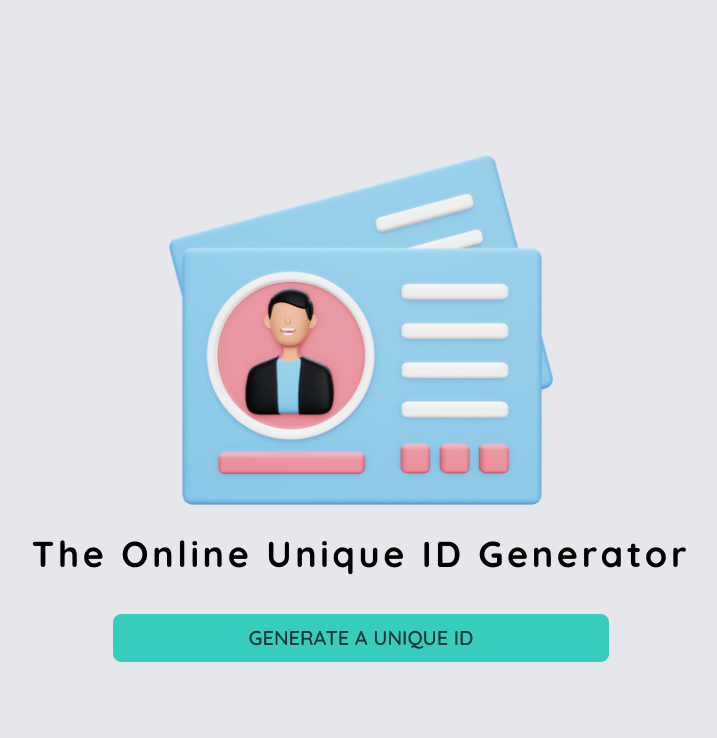
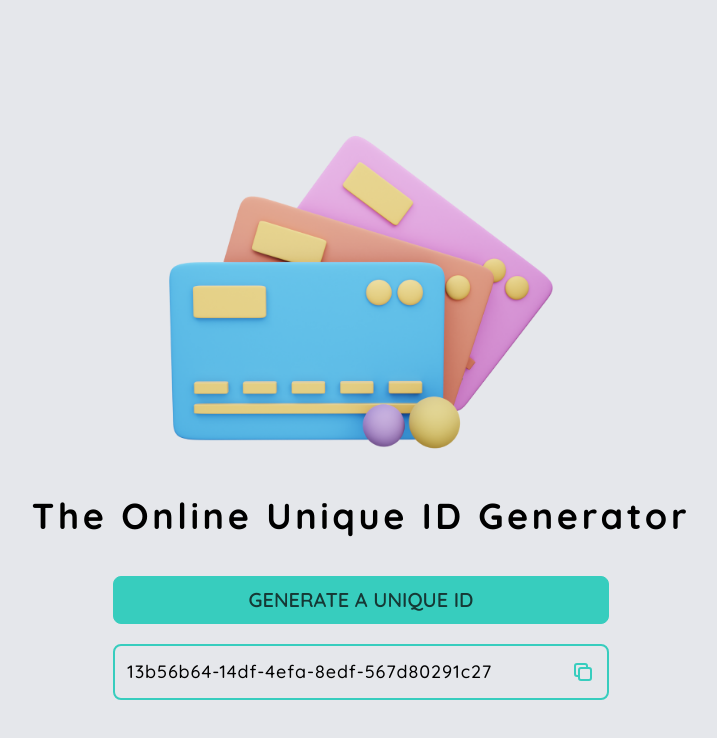
Before and after one commit to Ankan002/my-id, a Next.js app: page / in a window 1280 px wide. Both pictures are taken after a click on the button "GENERATE A UNIQUE ID". Shown: the top 738 px of the page, without its empty margins (279-996 px from the left). Built offline with nearby package versions, Linux system fonts and the light colour scheme.

Commit message:
feat: :sparkles: add uuid element

```diff
--- /dev/null
+++ b/components/elements/index.ts
@@ -0,0 +1 @@
+export * from "./uuid-element";
--- /dev/null
+++ b/components/elements/uuid-element/index.ts
@@ -0,0 +1 @@
+export { default as UUIDElement } from "./uuid-element";
--- /dev/null
+++ b/components/elements/uuid-element/uuid-element.tsx
@@ -0,0 +1,44 @@
+"use client";
+
+import { useState } from "react";
+import { TbCopy } from "react-icons/tb";
+import { FiCheckCircle } from "react-icons/fi";
+
+interface Props {
+    id: string;
+}
+
+const UUIDElement = (props: Props) => {
+    const { id } = props;
+
+    const [copyClicked, setCopyClicked] = useState<boolean>(false);
+
+    const onCopyClick = () => {
+        if (window === undefined) return;
+
+        setTimeout(() => {
+            setCopyClicked(false);
+        }, 1000);
+
+        window.navigator.clipboard.writeText(id);
+        setCopyClicked(true);
+    };
+
+    return (
+        <div className="w-full p-3 border-2 border-accent rounded-lg mt-5 flex">
+            <p className="flex-grow flex-nowrap font-quicksand text-lg text-black font-medium tracking-wider">
+                {id}
+            </p>
+
+            <button onClick={onCopyClick}>
+                {!copyClicked ? (
+                    <TbCopy className="text-2xl text-accent" />
+                ) : (
+                    <FiCheckCircle className="text-2xl text-accent" />
+                )}
+            </button>
+        </div>
+    );
+};
+
+export default UUIDElement;
--- a/components/interactive-form/interactive-form.tsx
+++ b/components/interactive-form/interactive-form.tsx
@@ -1,37 +1,50 @@
-"use client"
+"use client";
 
 import { fetchUUID } from "@/helpers";
 import { useQuery } from "react-query";
+import { UUIDElement } from "@/components/elements";
+import { useEffect } from "react";
 
 const InteractiveForm = () => {
-
-    const { data: uuidData, refetch: getUUID, isLoading } = useQuery("getUUID", fetchUUID, {
+    const {
+        data: uuidData,
+        refetch: getUUID,
+        isLoading,
+        error: uuidError,
+    } = useQuery("getUUID", fetchUUID, {
         enabled: false,
     });
 
-    const onGenerateUUIDClick = async () => {
+    const onGenerateUUIDClick = () => {
         getUUID();
-    }
+    };
+
+    useEffect(() => {
+        if (uuidError && window !== undefined) {
+            if (uuidError instanceof Error) {
+                console.log(uuidError.message);
+            } else {
+                console.log(uuidError);
+            }
+        }
+    }, [uuidError]);
 
     return (
         <div className="xl:w-2/5 lg:w-2/3 md:w-4/5 w-full flex flex-col items-center justify-center mt-10">
-            <button className="btn btn-accent w-full font-quicksand text-xl" onClick={onGenerateUUIDClick}>
+            <button
+                className="btn btn-accent w-full font-quicksand text-xl"
+                onClick={onGenerateUUIDClick}
+            >
                 Generate A Unique ID
             </button>
 
-            {
-                isLoading && (
-                    <progress className="w-full mt-5 progress progress-accent" />
-                )
-            }
+            {isLoading && (
+                <progress className="w-full mt-5 progress progress-accent" />
+            )}
 
-            {
-                uuidData?.data?.id && (
-                    <></>
-                )
-            }
+            {uuidData?.data?.id && <UUIDElement id={uuidData.data.id} />}
         </div>
-    )
+    );
 };
 
 export default InteractiveForm;
--- a/helpers/fetch-uuid.ts
+++ b/helpers/fetch-uuid.ts
@@ -6,9 +6,13 @@ export const fetchUUID = async () => {
         },
     });
 
+    if (!response.ok) {
+        throw new Error("Network Error!!");
+    }
+
     const data = await response.json();
 
-    if(!data.success){
+    if (!data.success) {
         throw new Error(data.error);
     }
 
--- a/package.json
+++ b/package.json
@@ -20,6 +20,7 @@
     "postcss": "8.4.23",
     "react": "18.2.0",
     "react-dom": "18.2.0",
+    "react-icons": "^4.8.0",
     "react-query": "^3.39.3",
     "sharp": "^0.32.1",
     "tailwindcss": "3.3.2",
```
Also changed, not shown: assets/my-id-hero.png, 1 other file (tests, documents, lock files or other folders).
